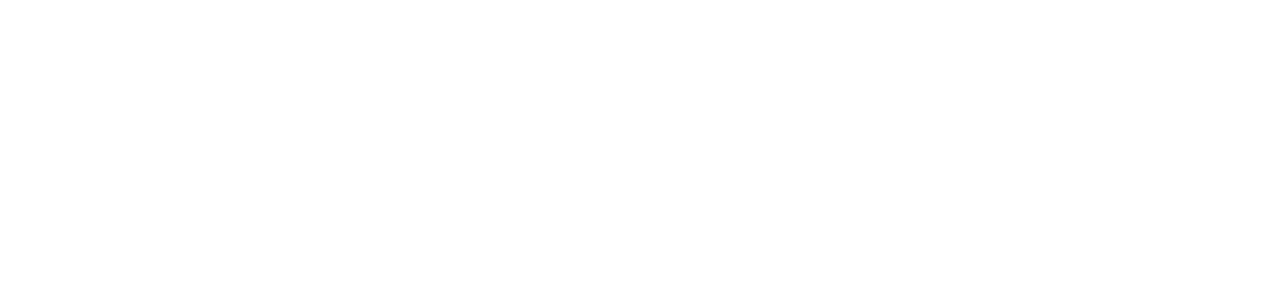
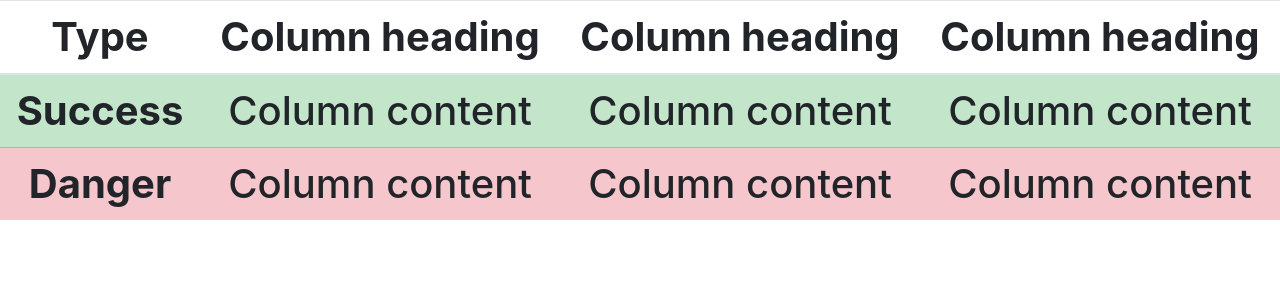
Before and after one commit to yamileon/poolmanage-ui, an Angular app: page / in a window 1280 px wide. Shown: the top 300 px of the page. Built offline with nearby package versions, Linux system fonts and the light colour scheme.

Commit message:
table somethings

```diff
--- a/src/app/queue/queue.component.html
+++ b/src/app/queue/queue.component.html
@@ -0,0 +1,24 @@
+<table class="table table-hover">
+    <thead>
+      <tr>
+        <th scope="col">Type</th>
+        <th scope="col">Column heading</th>
+        <th scope="col">Column heading</th>
+        <th scope="col">Column heading</th>
+      </tr>
+    </thead>
+    <tbody>
+      <tr class="table-success">
+        <th scope="row">Success</th>
+        <td>Column content</td>
+        <td>Column content</td>
+        <td>Column content</td>
+      </tr>
+      <tr class="table-danger">
+        <th scope="row">Danger</th>
+        <td>Column content</td>
+        <td>Column content</td>
+        <td>Column content</td>
+
+    </tbody>
+  </table>
```
